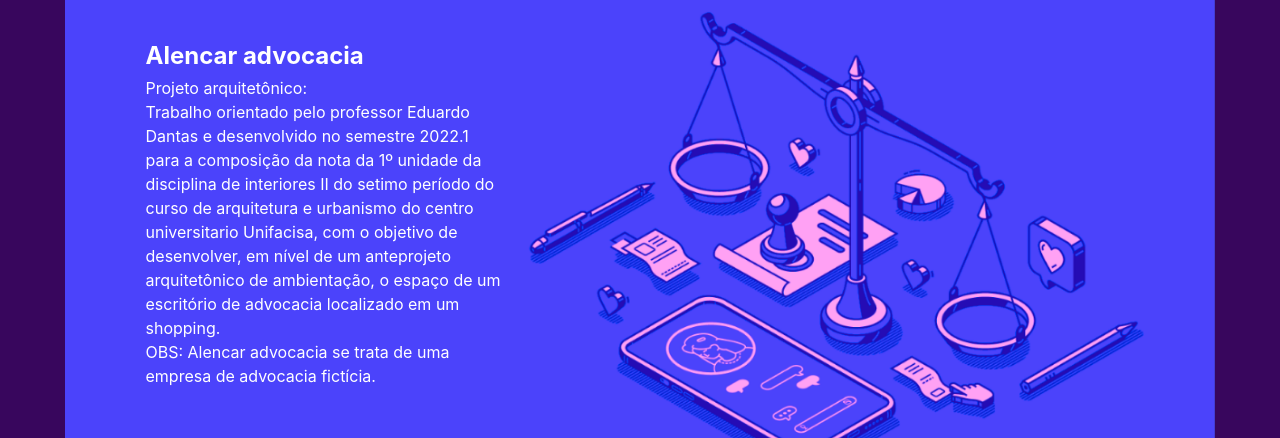
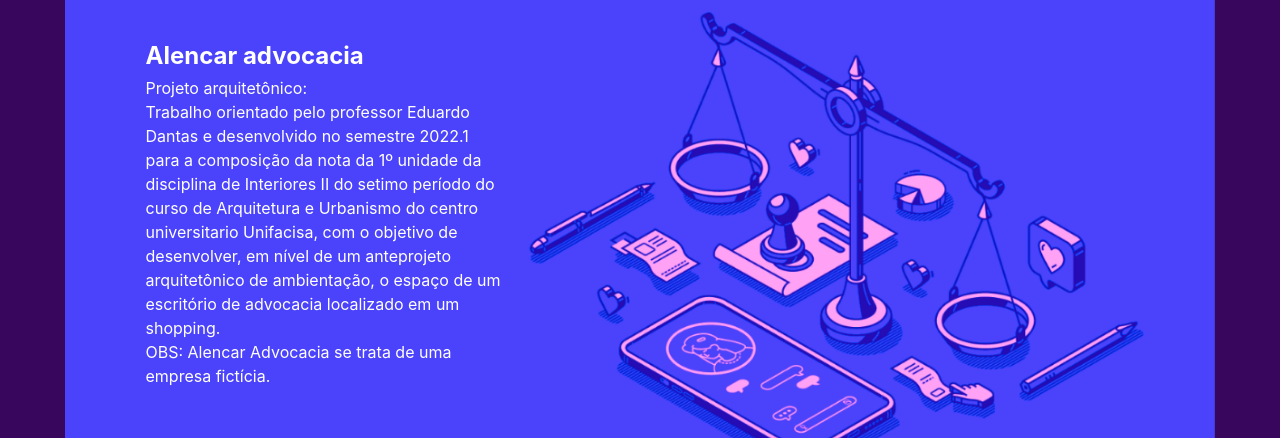
Before and after one commit to ViniRodrigBarros/Web_-advocacy, a plain HTML site: page sobre.html in a window 1280 px wide. Shown: the part 151-589 px from the top of the page. Drawn offline with Linux system fonts and the light colour scheme.

Commit message:
Update sobre.html

```diff
--- a/sobre.html
+++ b/sobre.html
@@ -35,11 +35,10 @@
             Projeto arquitetônico:<br>
             Trabalho orientado pelo professor Eduardo Dantas e desenvolvido
             no semestre 2022.1 para a composição da nota da 1º unidade da
-            disciplina de interiores II do  setimo período do curso de arquitetura e urbanismo
+            disciplina de Interiores II do  setimo período do curso de Arquitetura e Urbanismo
             do centro universitario Unifacisa, com o objetivo de desenvolver, em nível de um anteprojeto
             arquitetônico de ambientação, o espaço de um escritório de advocacia localizado em um shopping.<br>
-            OBS: Alencar advocacia se trata de uma empresa de
-            advocacia fictícia.<br>
+            OBS: Alencar Advocacia se trata de uma empresa fictícia.<br>
 
         </P>
     </div>
```
